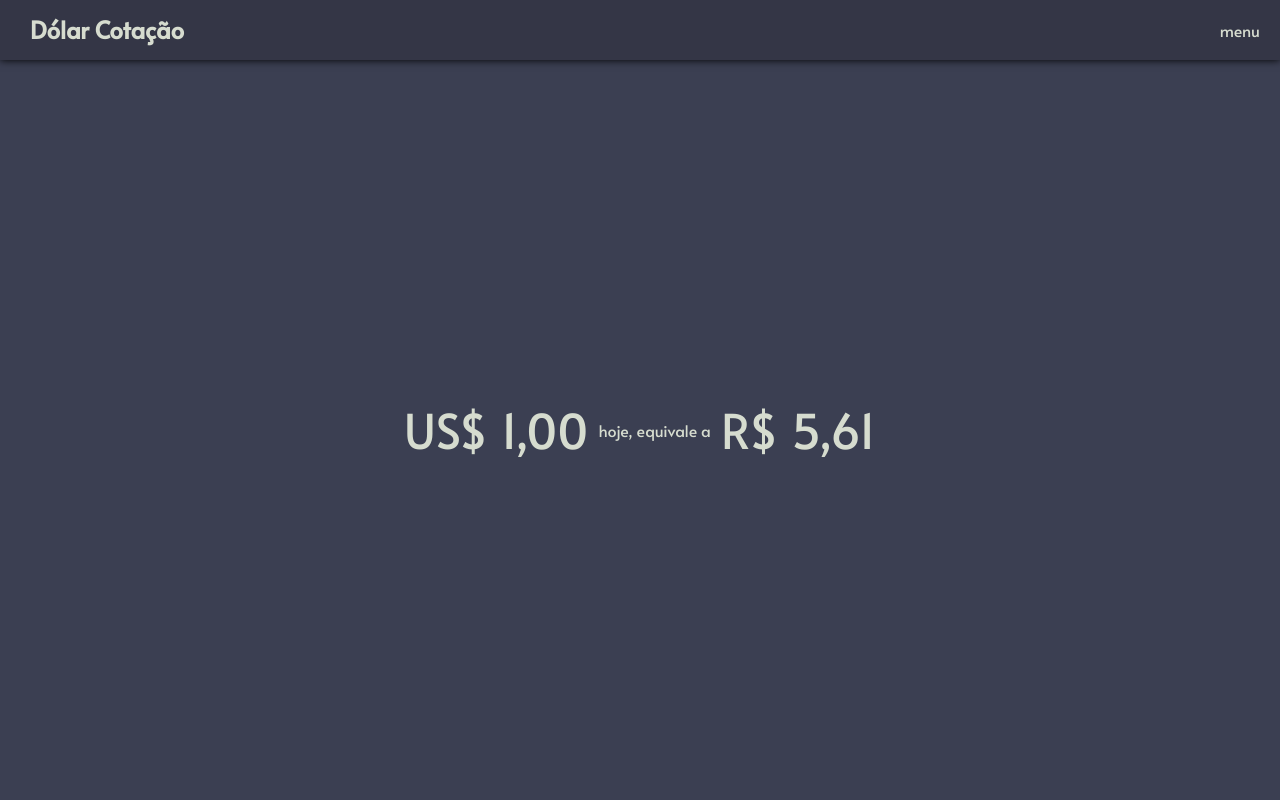
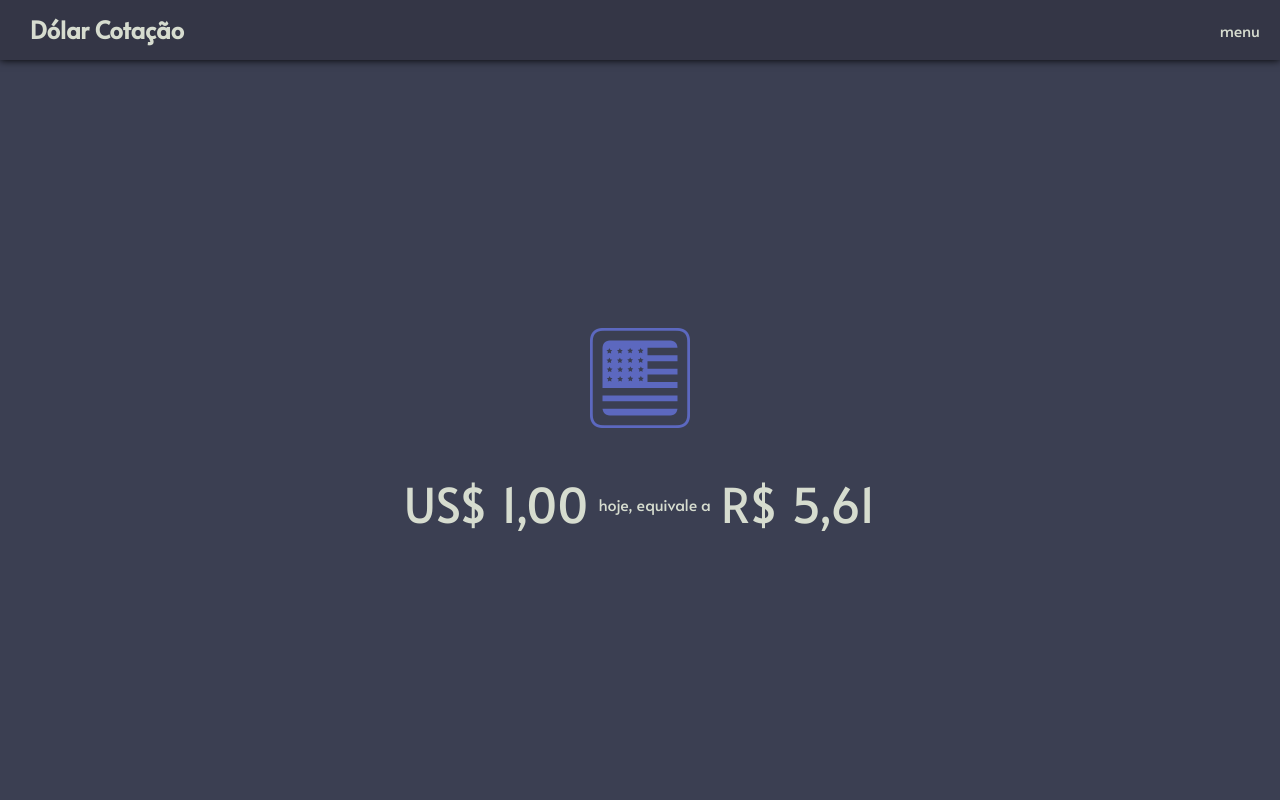
Before and after one commit to allanguerra/dolar-cotacao, an Angular app: page /cotacao in a window 1280 px wide. Shown: the top 800 px of the page. Built offline with nearby package versions, Linux system fonts and the light colour scheme.

Commit message:
feat: adicionado imagem de bandeira relativa a moeda da cotacao

```diff
--- a/src/app/modules/cotacao/components/calcula-cotacao/calcula-cotacao.component.html
+++ b/src/app/modules/cotacao/components/calcula-cotacao/calcula-cotacao.component.html
@@ -1,4 +1,5 @@
 <section>
+  <img src="../../../../../assets/images/bandeira-eua.png" alt="">
   <main>
     <app-moeda-cotacao [moedaSimbolo]="'US$'" [moedaValor]="'1,00'"></app-moeda-cotacao>
     <span> hoje, equivale a </span>
--- a/src/app/modules/cotacao/components/calcula-cotacao/calcula-cotacao.component.scss
+++ b/src/app/modules/cotacao/components/calcula-cotacao/calcula-cotacao.component.scss
@@ -11,6 +11,11 @@ section {
   flex-direction: column;
   align-items: center;
   justify-content: center;
+
+  img {
+    max-width: 100px;
+    margin-bottom: 3rem;
+  }
 
   main {
     display: flex;
```
Also changed, not shown: src/assets/images/bandeira-eua.png (added).
